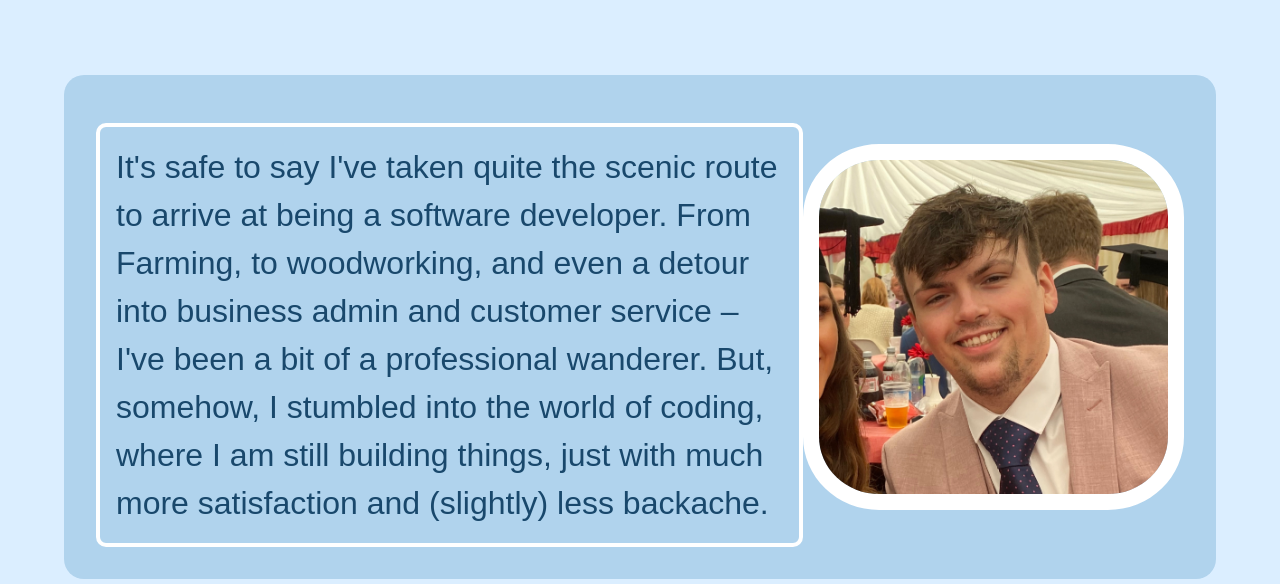
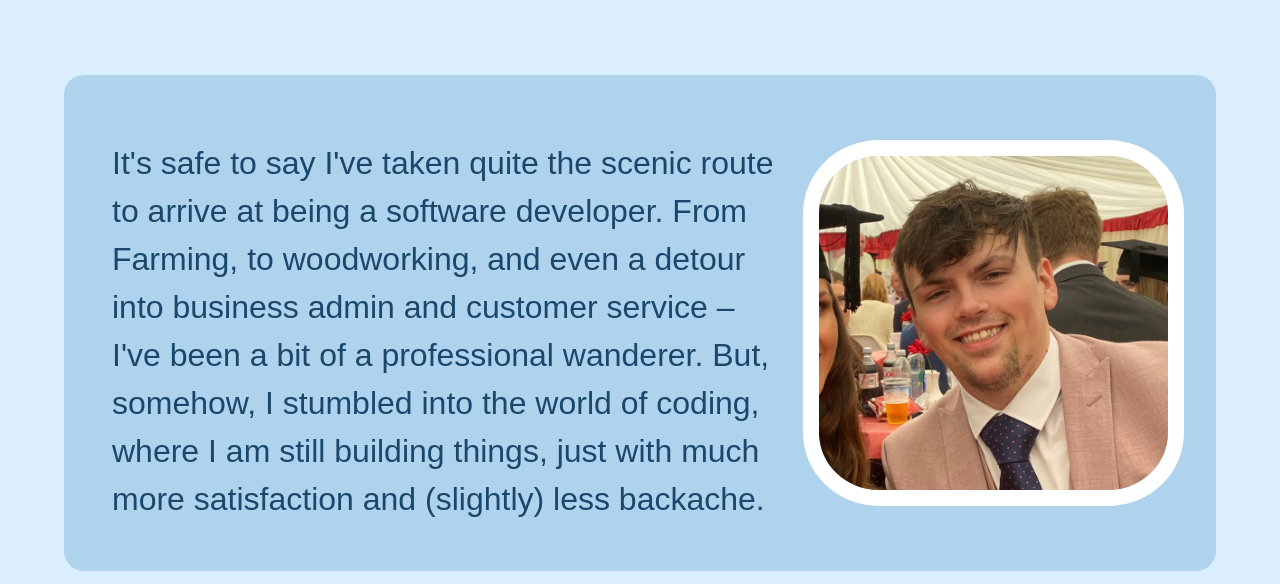
Before and after one commit to Hazbob/Portfolio, a website: page index.html in a window 1280 px wide. Shown: the part 185-769 px from the top of the page. Drawn offline with Linux system fonts and the light colour scheme; a web font is replaced by a local one.

Commit message:
bug fix with clashing styles and image location

```diff
--- a/index.html
+++ b/index.html
@@ -20,7 +20,7 @@
            <span id="title-styling">Software Engineer</span>
           </h1>
           <section class="intro">
-            <p class="paragraphs">
+            <p class="intro-paragraphs">
               It's safe to say I've taken quite the scenic route to arrive at being a software developer. From Farming, to woodworking, and even a detour into business admin and customer service – I've been a bit of a professional wanderer. But, somehow, I stumbled into the world of coding, where I am still building things, just with much more satisfaction and (slightly) less backache.
             </p>
             <img
--- a/style.css
+++ b/style.css
@@ -101,6 +101,14 @@ s .top-container {
   border: solid white 4px;
   padding: 1rem;
   border-radius: 10px;
+}.intro-paragraphs {
+  margin-top: 1rem;
+  color:  #19486c;
+  font-size: 2rem;
+  line-height: 3rem;
+  text-align: left;
+
+  padding: 1rem;
 }
 
 .content img {
```
